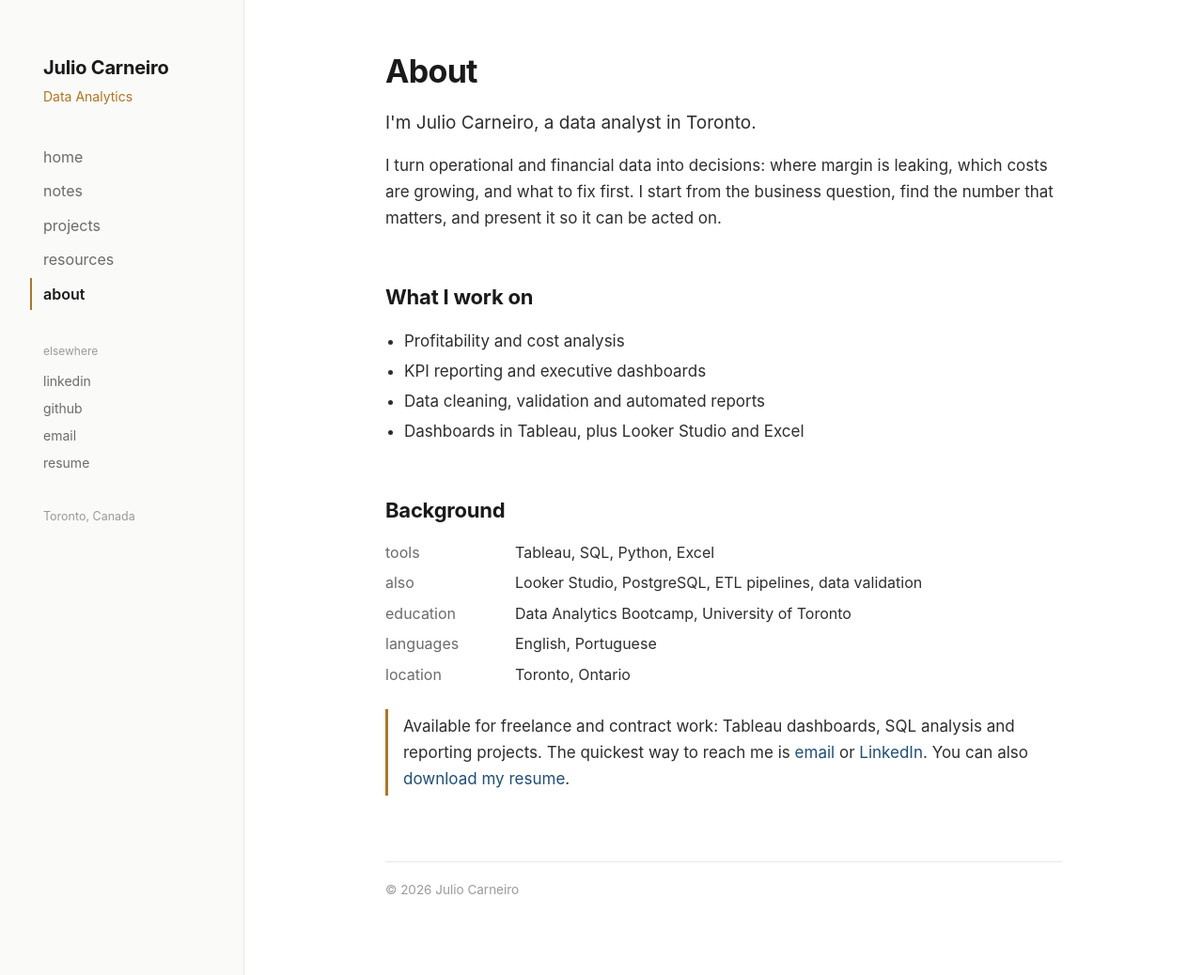
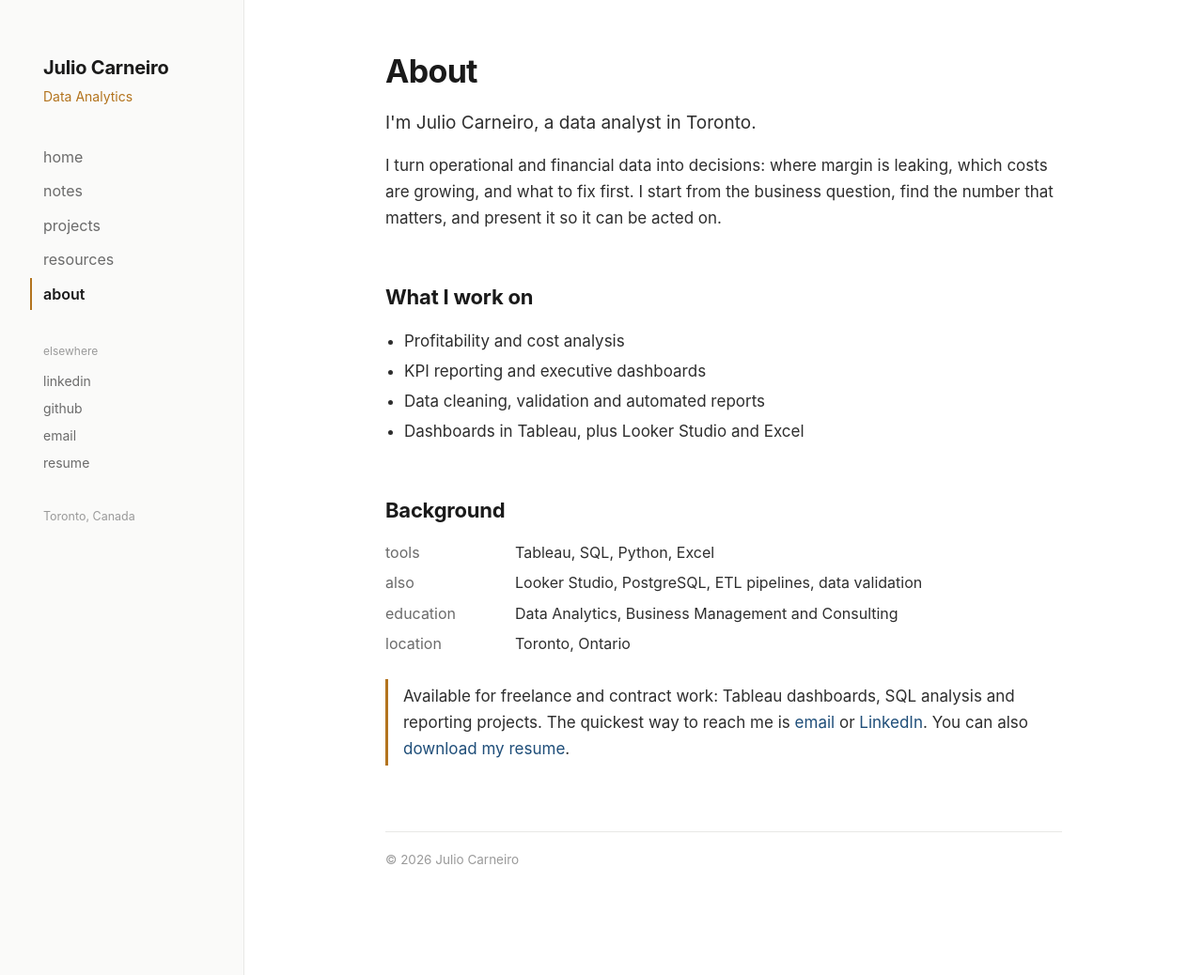
Before and after one commit to juliocezarcarneiro/juliocezarcarneiro, a Jekyll site: the page built from about.html, in a window 1280 px wide and 1038 px high. Shown: the whole window at 94% size. Built offline with Jekyll 4.4.1, drawn with Linux system fonts in a browser that asks for light colours.

Commit message:
Update education and contact email; remove languages from About

```diff
--- a/_config.yml
+++ b/_config.yml
@@ -22,7 +22,7 @@ collections:
 links:
   github: https://github.com/juliocezarcarneiro
   linkedin: https://www.linkedin.com/in/juliocezarcarneiro/
-  email: carneiro.julio@proton.me
+  email: juliocezarcarneiro@outlook.com
   resume: /resume-julio-carneiro.pdf
 
 exclude:
--- a/about.html
+++ b/about.html
@@ -21,8 +21,7 @@ permalink: /about/
 <dl class="facts">
   <dt>tools</dt><dd>Tableau, SQL, Python, Excel</dd>
   <dt>also</dt><dd>Looker Studio, PostgreSQL, ETL pipelines, data validation</dd>
-  <dt>education</dt><dd>Data Analytics Bootcamp, University of Toronto</dd>
-  <dt>languages</dt><dd>English, Portuguese</dd>
+  <dt>education</dt><dd>Data Analytics, Business Management and Consulting</dd>
   <dt>location</dt><dd>Toronto, Ontario</dd>
 </dl>
 
```
Also changed, not shown: README.md.
